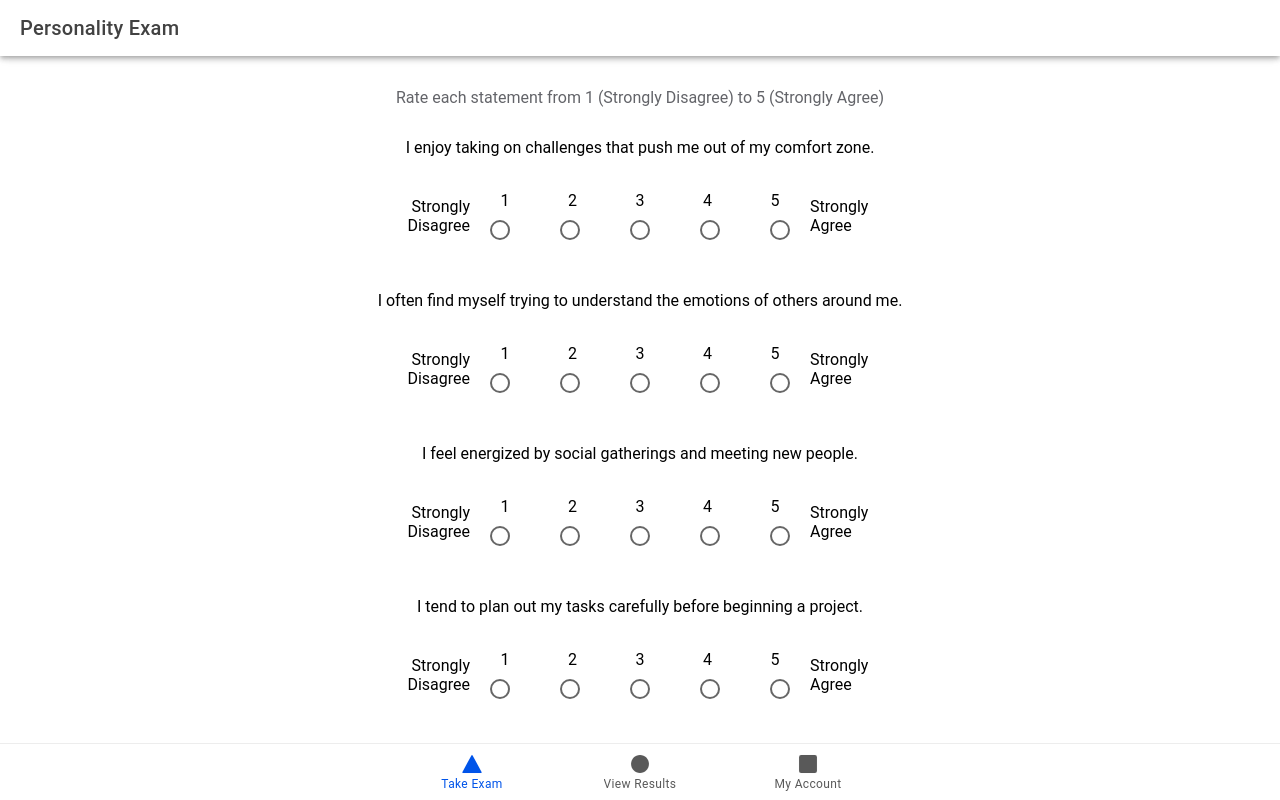
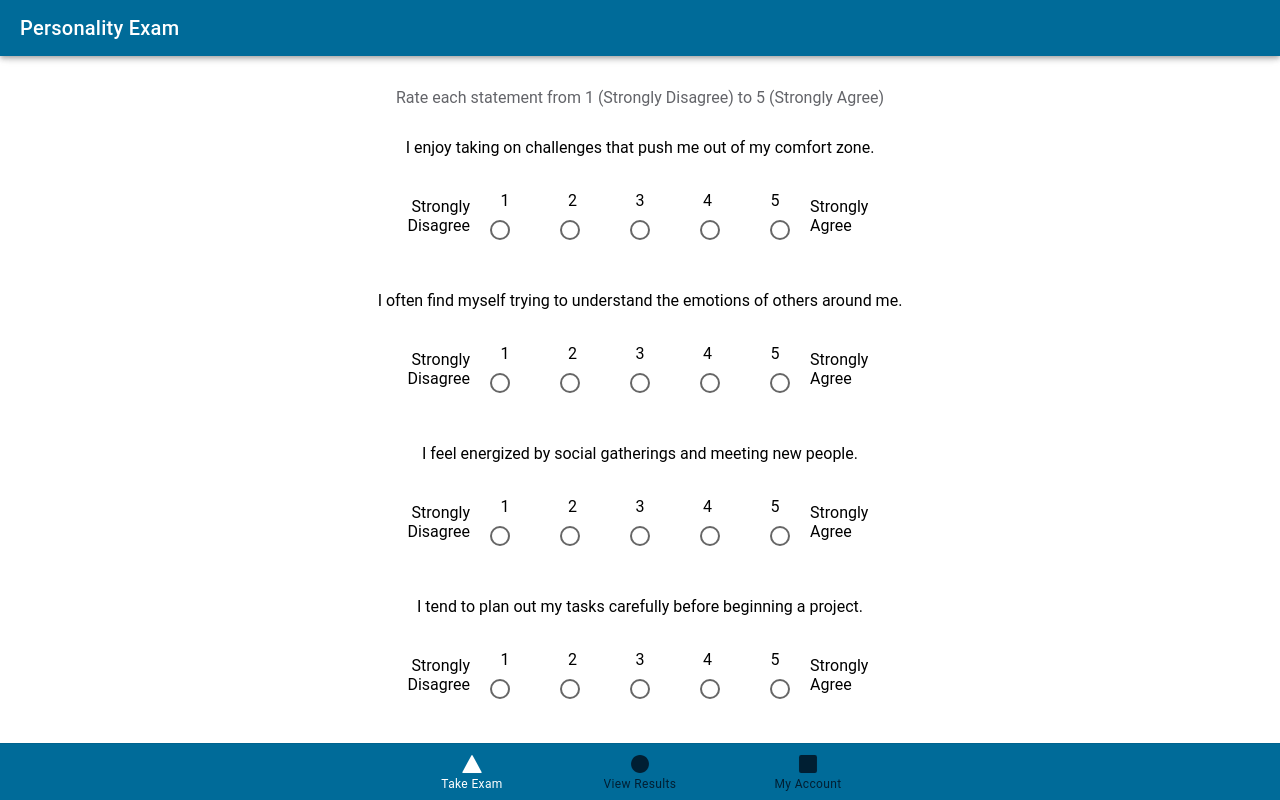
Before and after one commit to drauf727/Ionic-Personality, a React (Vite) app: page /tab1 in a window 1280 px wide. Built offline with nearby package versions, Linux system fonts and the light colour scheme.

Commit message:
color update

```diff
--- a/src/App.tsx
+++ b/src/App.tsx
@@ -73,15 +73,24 @@ const App: React.FC = () => (
               <Redirect to="/tab1" />
             </Route>
           </IonRouterOutlet>
-          <IonTabBar slot="bottom">
+          <IonTabBar
+            slot="bottom"
+            style={{
+              '--background': 'var(--color-primary)',  // Dark blue background
+              '--color': 'var(--color-secondary)',      // Inactive tab color
+              '--color-selected': '#ffffff'  // Active tab color
+            }}
+          >
             <IonTabButton tab="tab1" href="/tab1">
               <IonIcon aria-hidden="true" icon={triangle} />
               <IonLabel>Take Exam</IonLabel>
             </IonTabButton>
+
             <IonTabButton tab="tab2" href="/tab2">
               <IonIcon aria-hidden="true" icon={ellipse} />
               <IonLabel>View Results</IonLabel>
             </IonTabButton>
+
             <IonTabButton tab="tab3" href="/tab3">
               <IonIcon aria-hidden="true" icon={square} />
               <IonLabel>My Account</IonLabel>
--- a/src/components/questions.tsx
+++ b/src/components/questions.tsx
@@ -143,7 +143,15 @@ export default function Questions() {
             ))}
 
             <div className="ion-text-center ion-padding">
-                <IonButton expand="block" onClick={handleSubmit}>
+                <IonButton
+                    expand="block"
+                    style={{
+                        '--background': 'var(--color-secondary)',
+                        '--color': 'var(--color-light)',
+                        '--border-radius': '6px'
+                    }}
+                    onClick={handleSubmit}
+                >
                     Submit
                 </IonButton>
             </div>
--- a/src/pages/Tab1.tsx
+++ b/src/pages/Tab1.tsx
@@ -7,17 +7,16 @@ const Tab1: React.FC = () => {
   return (
     <IonPage>
       <IonHeader>
-        <IonToolbar>
+        <IonToolbar style={{
+          '--background': 'var(--color-primary)',
+          '--color': 'var(--color-light)'
+        }}>
           <IonTitle>Personality Exam</IonTitle>
         </IonToolbar>
       </IonHeader>
-      <IonContent fullscreen>
-        <IonHeader collapse="condense">
-          <IonToolbar>
-            <IonTitle size="large">Exam Time!!</IonTitle>
-          </IonToolbar>
-        </IonHeader>
-
+      <IonContent style={{
+        '--background': 'var(--background-color)'
+      }}>
         <Questions />
       </IonContent>
     </IonPage>
--- a/src/pages/Tab3.tsx
+++ b/src/pages/Tab3.tsx
@@ -9,6 +9,7 @@ import {
 } from '@ionic/react';
 import { useAuth0 } from '@auth0/auth0-react';
 import './Tab3.css';
+import '../theme/variables.css'
 
 const Tab3: React.FC = () => {
   const { loginWithRedirect, logout, isLoading, user } = useAuth0();
@@ -53,6 +54,10 @@ const Tab3: React.FC = () => {
           <h2>Please log in or create an account</h2>
           <IonButton
             expand="block"
+            style={{
+              '--background': 'var(--color-secondary)',
+              '--color': 'var(--color-light)'
+            }}
             onClick={() => loginWithRedirect({
               authorizationParams: {
                 screen_hint: 'login',
--- a/src/theme/variables.css
+++ b/src/theme/variables.css
@@ -1,2 +1,14 @@
 /* For information on how to create your own theme, please see:
 http://ionicframework.com/docs/theming/ */
+
+:root {
+  /* Primary colors */
+  --color-primary: #006B99;     /* Deep blue */
+  --color-secondary: #001F33;   /* Navy blue/dark */
+  --color-light: #ffffff;       /* White */
+
+  /* UI colors */
+  --background-color: #f5f7f9;  /* Light gray background */
+  --text-primary: #001F33;      /* Dark text */
+  --text-secondary: #4A5568;    /* Medium gray text */
+}
```
